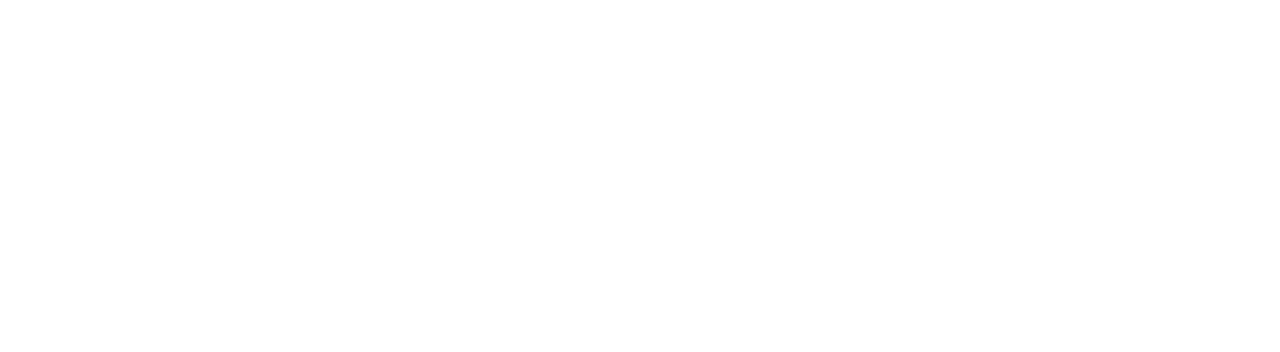
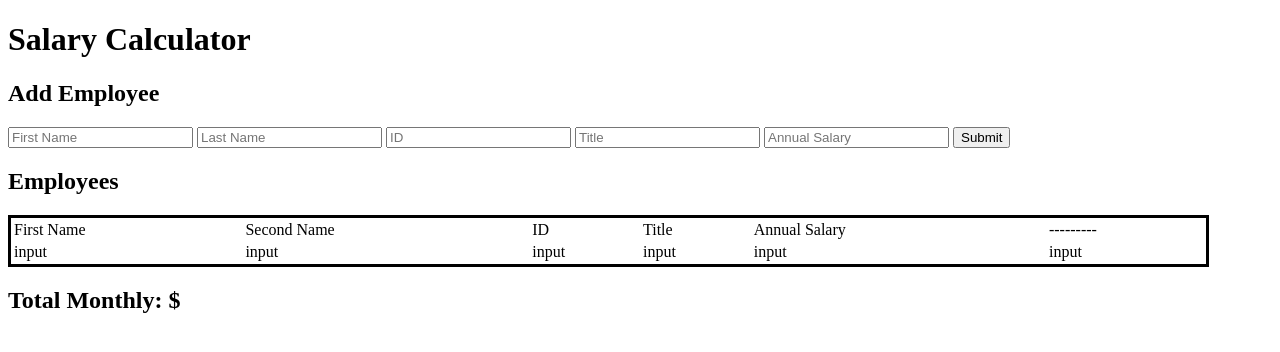
Before and after one commit to xiongjerry/weekend-jquery-salary-calculator, a plain HTML site: page index.html in a window 1280 px wide. Drawn offline with Linux system fonts and the light colour scheme.

Commit message:
completed html skeleton with some css additions

```diff
--- a/index.html
+++ b/index.html
@@ -10,6 +10,42 @@
     <script src="client.js"></script>
 </head>
 <body>
+    <header>
+        <h1>Salary Calculator</h1>
+    </header>
+        <h2>Add Employee</h2>
+    <div class="inputs">
+        <input type="text" placeholder="First Name" id="">
+        <input type="text" placeholder="Last Name" id="">
+        <input type="number" placeholder="ID" id="">
+        <input type="number" placeholder="Title" id="">
+        <input type="number" placeholder="Annual Salary" id="">
+        <button>Submit</button>
+    </div>
+        <h2>Employees</h2>
+    <main>
+        <table class="table">
+            <tbody>
+                <tr>
+                    <td>First Name</td>
+                    <td>Second Name</td>
+                    <td>ID</td>
+                    <td>Title</td>
+                    <td>Annual Salary</td>
+                    <td>---------</td>
+                </tr>
 
+                <tr>
+                    <td>input</td>
+                    <td>input</td>
+                    <td>input</td>
+                    <td>input</td>
+                    <td>input</td>
+                    <td>input</td>
+                </tr>
+            </tbody>
+        </table>
+    </main>
+        <h2>Total Monthly: $</h2>
 </body>
 </html>
--- a/style.css
+++ b/style.css
@@ -0,0 +1,12 @@
+.inputs {
+    display: inline-block;
+}
+
+.table {
+    width: 95%;
+    border: solid 3px;
+}
+
+.intersections {
+   border: solid 2px;
+}
```
